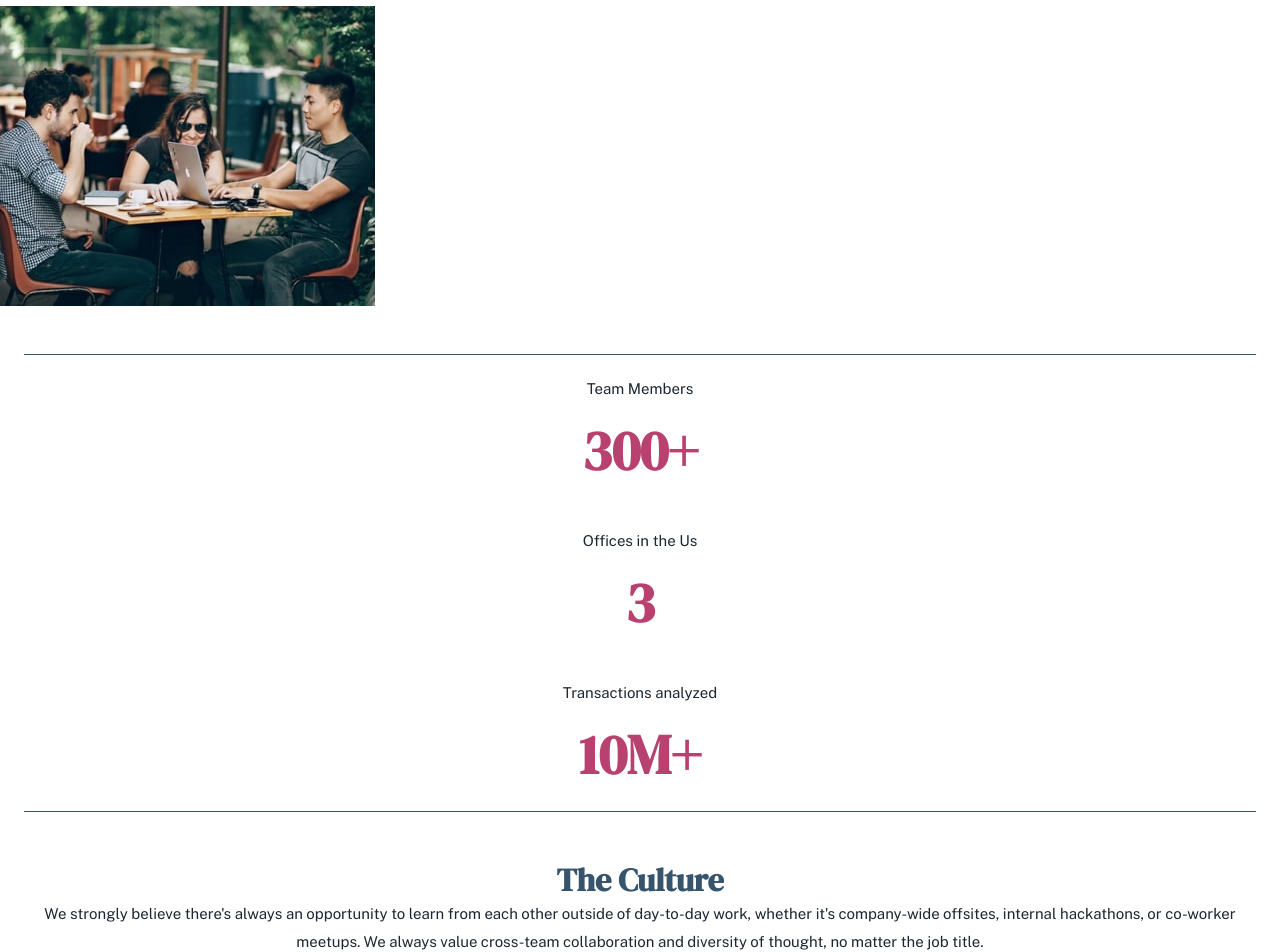
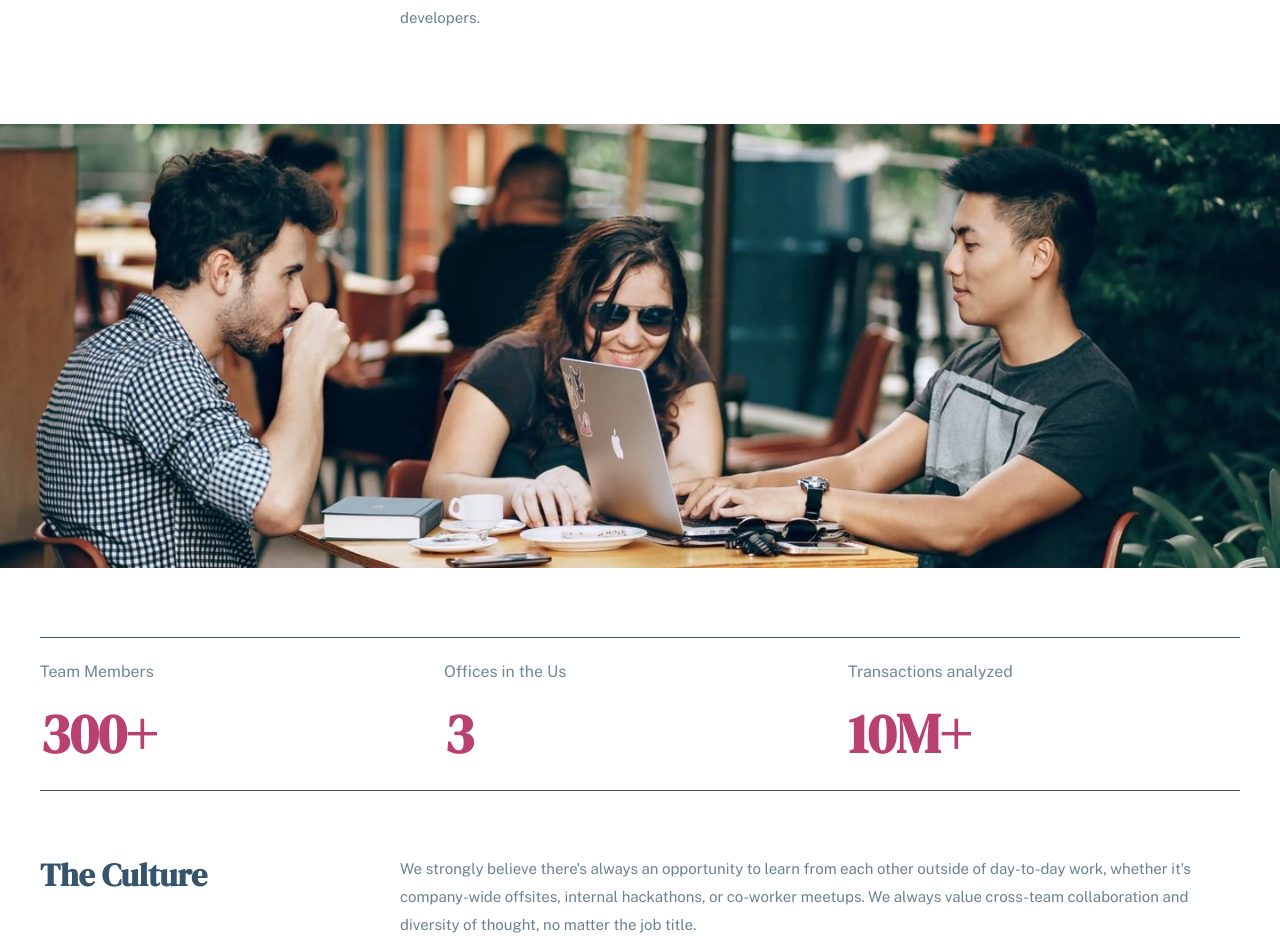
Before and after one commit to thorrellt/PayAPI, a React (Vite) app: page /PayAPI/about in a window 1280 px wide. Shown: the part 540-1492 px from the top of the page. Built offline with nearby package versions, Linux system fonts and the light colour scheme.

Commit message:
add tablet About page layout

```diff
--- a/src/styles/About.css
+++ b/src/styles/About.css
@@ -1,15 +1,15 @@
-.App > .bgCircle-container {
+.App>.bgCircle-container {
     display: inline;
 }
 
 .About {
     padding-block-start: 7.875rem;
     margin-block-end: 3rem;
+}
 
-}
-.About h2{
+.About h2 {
     font-size: 2rem;
-    padding-inline: 1.5rem;
+    margin-inline: 1.5rem;
 }
 
 .About h2,
@@ -19,11 +19,16 @@
     text-align: center;
 }
 
-.About section{
+.About section {
+    display: flex;
     flex-direction: column;
     gap: 1rem;
-    padding-block-start: 3rem;
-    padding-inline: 1.5rem;
+    margin-block-start: 3rem;
+    margin-inline: 1.5rem;
+}
+
+.About section p {
+    color: var(--sec-blue-300);
 }
 
 .About .mobile-team-img {
@@ -34,7 +39,7 @@
     display: none;
 }
 
-.About .statistics{
+.About .statistics {
     margin-block-start: 3rem;
     margin-inline: 1.5rem;
     padding-block: 1.25rem;
@@ -44,26 +49,84 @@
     border-bottom: 1px solid var(--sec-blue-500);
 }
 
-.About .statistics .stat{
+.About .statistics .stat {
     flex-direction: column;
     gap: .75rem;
 }
 
-.About .statistics .stat h1{
+.About .statistics .stat h1 {
     font-size: 3.5rem;
     color: var(--prim-pink-500);
+}
+
+.About .statistics .stat p {
+    font-size: 1rem;
+    opacity: 0.7;
+    color: var(--sec-blue-500);
 }
 
 /********
   TABLET
  ********/
- @media (min-width: 680px) {
+@media (min-width: 680px) {
+
+    .About {
+        padding-block-start: 10.25rem;
+        margin-block-end: 4.5rem;
+    }
+
+    .About h2 {
+        font-size: 3rem;
+        margin-inline: 5.5rem;
+    }
+
+
+    .About p,
+    .About section h3,
+    .About h1 {
+        text-align: left;
+    }
+
+    .About section {
+        flex-direction: row;
+        gap: 0rem;
+        margin-block-start: 4rem;
+        margin-inline: 2.5rem;
+    }
+
+    .About section h3 {
+        flex: 1 1 30%;
+        /* font-size: 2.5rem; */
+    }
+
+    .About section p {
+        flex: 1 1 70%;
+    }
+
+    .About .mobile-team-img {
+        display: none;
+    }
+
+    .About .desktop-team-img {
+        display: inline;
+        margin-block-start: 5.75rem;
+    }
+
+    .About .statistics {
+        margin-block-start: 4rem;
+        margin-inline: 2.5rem;
+        flex-direction: row;
+        justify-content: space-between;
+        gap: .75rem;
+    }
+
+    .About .statistics .stat {
+        flex: 1 1 33%
+    }
 
 }
 
 /********
    DESKTOP
   ********/
-@media (min-width: 992px) {
-
-}
+@media (min-width: 992px) {}
```
